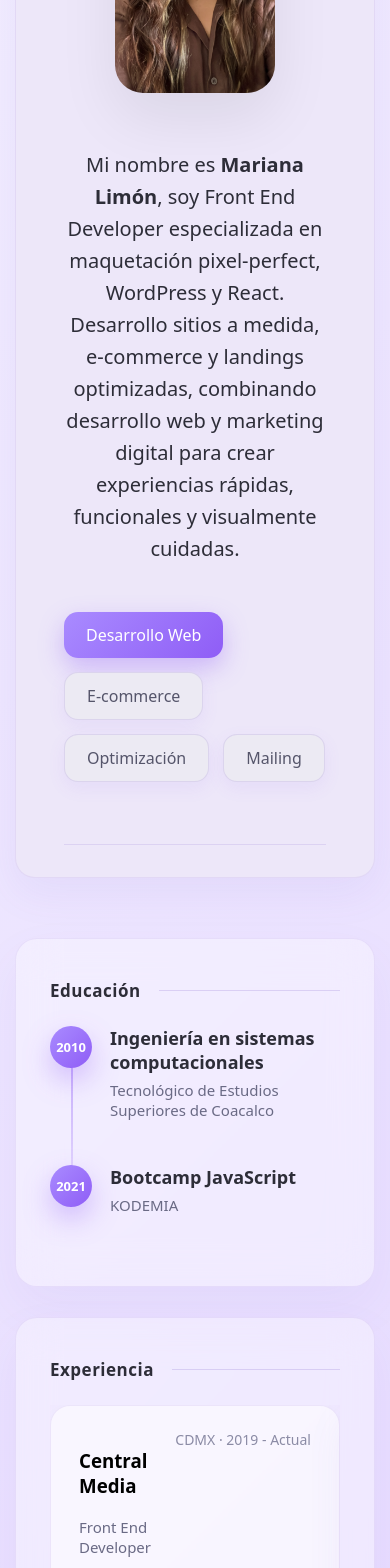
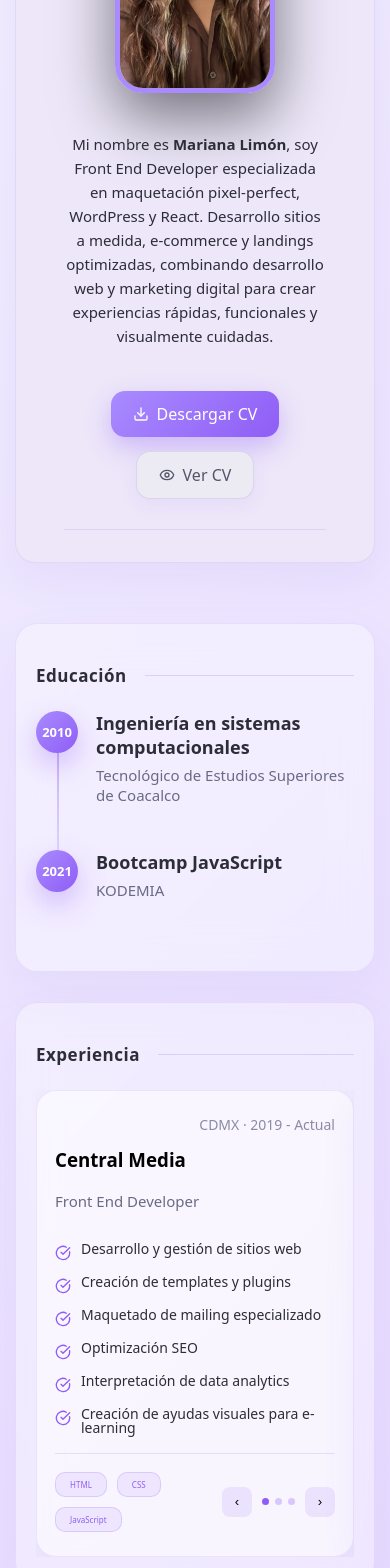
Before and after one commit to MarianaLimon/portafolio, a React (Vite) app: page / in a window 390 px wide. Shown: the part 280-1848 px from the top of the page. Built offline with nearby package versions, Linux system fonts and the light colour scheme.

Commit message:
home responsivo ok

```diff
--- a/src/components/sections/Experience.jsx
+++ b/src/components/sections/Experience.jsx
@@ -3,6 +3,7 @@ import SectionCard from "../ui/SectionCard";
 import SectionTitle from "../ui/SectionTitle";
 import "../../css/experience-section.css";
 import jobs from "../../data/experience.json";
+import { CheckCircle } from "lucide-react";
 
 export default function Experience() {
 
@@ -26,7 +27,7 @@ export default function Experience() {
 
               <div className="experience-top">
                 <div>
-                  <h3>{job.company}</h3>
+                  <h3 className="experience-title">{job.company}</h3>
                   <p className="role">{job.role}</p>
                 </div>
 
@@ -37,7 +38,10 @@ export default function Experience() {
 
               <ul className="experience-list">
                 {job.tasks.map((task, idx) => (
-                  <li key={idx}>{task}</li>
+                  <li key={idx}>
+                    <CheckCircle size={16} className="task-icon" />
+                    {task}
+                  </li>
                 ))}
               </ul>
 
--- a/src/components/sections/Hero.jsx
+++ b/src/components/sections/Hero.jsx
@@ -1,5 +1,7 @@
 import "../../css/hero.css";
 import profileImg from "../../assets/images/foto.jpg";
+import cvFile from "../../assets/CV-MarianaLimon2025.pdf";
+import { Download, Eye } from "lucide-react";
 
 export default function Hero() {
   return (
@@ -20,10 +22,26 @@ export default function Hero() {
           </h1>
 
           <div className="hero-tags">
-            <span className="tag active">Desarrollo Web</span>
-            <span className="tag">E-commerce</span>
-            <span className="tag">Optimización</span>
-            <span className="tag">Mailing</span>
+
+            <a
+              href={cvFile}
+              download
+              className="tag active"
+            >
+              <Download size={16} />
+              Descargar CV
+            </a>
+
+            <a
+              href={cvFile}
+              target="_blank"
+              rel="noopener noreferrer"
+              className="tag"
+            >
+              <Eye size={16} />
+              Ver CV
+            </a>
+
           </div>
 
           <div className="hero-divider"></div>
--- a/src/css/experience-section.css
+++ b/src/css/experience-section.css
@@ -114,3 +114,44 @@
 .dot.active {
   background: #8f5df6;
 }
+
+/* ===============================
+   TASK LIST ICON STYLE
+================================= */
+
+.experience-list {
+  list-style: none; /* 🔥 quitamos bullets feos */
+  padding: 0;
+  margin: 0;
+  display: flex;
+  flex-direction: column;
+  gap: 14px;
+}
+
+.experience-list li {
+  display: flex;
+  align-items: flex-start;
+  gap: 10px;
+  line-height: 1;
+  color: #2d2d38;
+}
+
+.task-icon {
+  color: #8f5df6;
+  flex-shrink: 0;
+  margin-top: 3px;
+}
+
+@media (max-width: 900px) {
+  .tags span {
+    font-size: 8px;
+  }
+
+  .experience-slide {
+    padding: 24px 18px;
+  }
+
+  .experience-title{
+    margin-top: 2rem;
+  }
+}
--- a/src/css/hero.css
+++ b/src/css/hero.css
@@ -9,9 +9,7 @@
 .hero-card {
   background: #ede7f9;
   border: 1px solid rgba(160, 130, 220, 0.15);
-
   border-radius: 20px;
-
   padding: 32px 48px;
 
   box-shadow:
@@ -20,7 +18,6 @@
   display: grid;
   grid-template-columns: 200px 1fr;
   gap: 34px;
-
   align-items: center;
 }
 
@@ -30,7 +27,7 @@
 
 .hero-image {
   width: 100%;
-  max-width:200px;
+  max-width: 200px;
   aspect-ratio: 3 / 4;
 }
 
@@ -38,10 +35,10 @@
   width: 100%;
   height: 100%;
   object-fit: cover;
-
+  border: solid 5px #a98bff;
   border-radius: 28px;
 
-  box-shadow: 0 25px 60px rgba(0, 0, 0, 0.08);
+  box-shadow: 0 25px 60px rgba(0, 0, 0, 0.5);
 }
 
 /* ===============================
@@ -51,21 +48,18 @@
 .hero-content {
   display: flex;
   flex-direction: column;
-   justify-content: center;
+  justify-content: center;
   gap: 30px;
 }
 
 .hero-title {
-  font-size: 20px;
+  font-size: 18px;
   line-height: 1.6;
   font-weight: 400;
   color: #2d2d38;
 
-  word-break: normal;
-  overflow-wrap: normal;
-  hyphens: none;
-
   word-break: keep-all;
+  margin-top: 4rem;
 }
 
 .hero-title span {
@@ -73,16 +67,21 @@
 }
 
 /* ===============================
-   TAGS
+   TAGS (AHORA BOTONES FUNCIONALES)
 ================================= */
 
 .hero-tags {
   display: flex;
   gap: 14px;
   flex-wrap: wrap;
+  justify-content: flex-start;
 }
 
 .tag {
+  display: inline-flex;
+  align-items: center;
+  gap: 8px;
+
   padding: 12px 22px;
   border-radius: 14px;
 
@@ -90,6 +89,7 @@
   border: 1px solid rgba(120, 90, 200, 0.15);
 
   color: #55556a;
+  text-decoration: none; /* 🔥 porque ahora es <a> */
 
   box-shadow:
     0 6px 18px rgba(143, 93, 246, 0.08);
@@ -111,6 +111,9 @@
     0 10px 25px rgba(143, 93, 246, 0.35);
 }
 
+/* ===============================
+   DIVIDER
+================================= */
 
 .hero-divider {
   margin-top: 32px;
@@ -139,4 +142,20 @@
     align-items: center;
   }
 
+  .hero-title {
+    font-size: 15px;
+    margin-top: 0;
+  }
+
+  .hero-tags {
+    justify-content: center; /* 🔥 centrado en mobile */
+  }
+
+  .hero-divider {
+    margin-top: 0;
+  }
+
+  .section-card {
+    padding: 26px 20px !important;
+  }
 }
```
Also changed, not shown: 1 other file (tests, documents, lock files or other folders).
